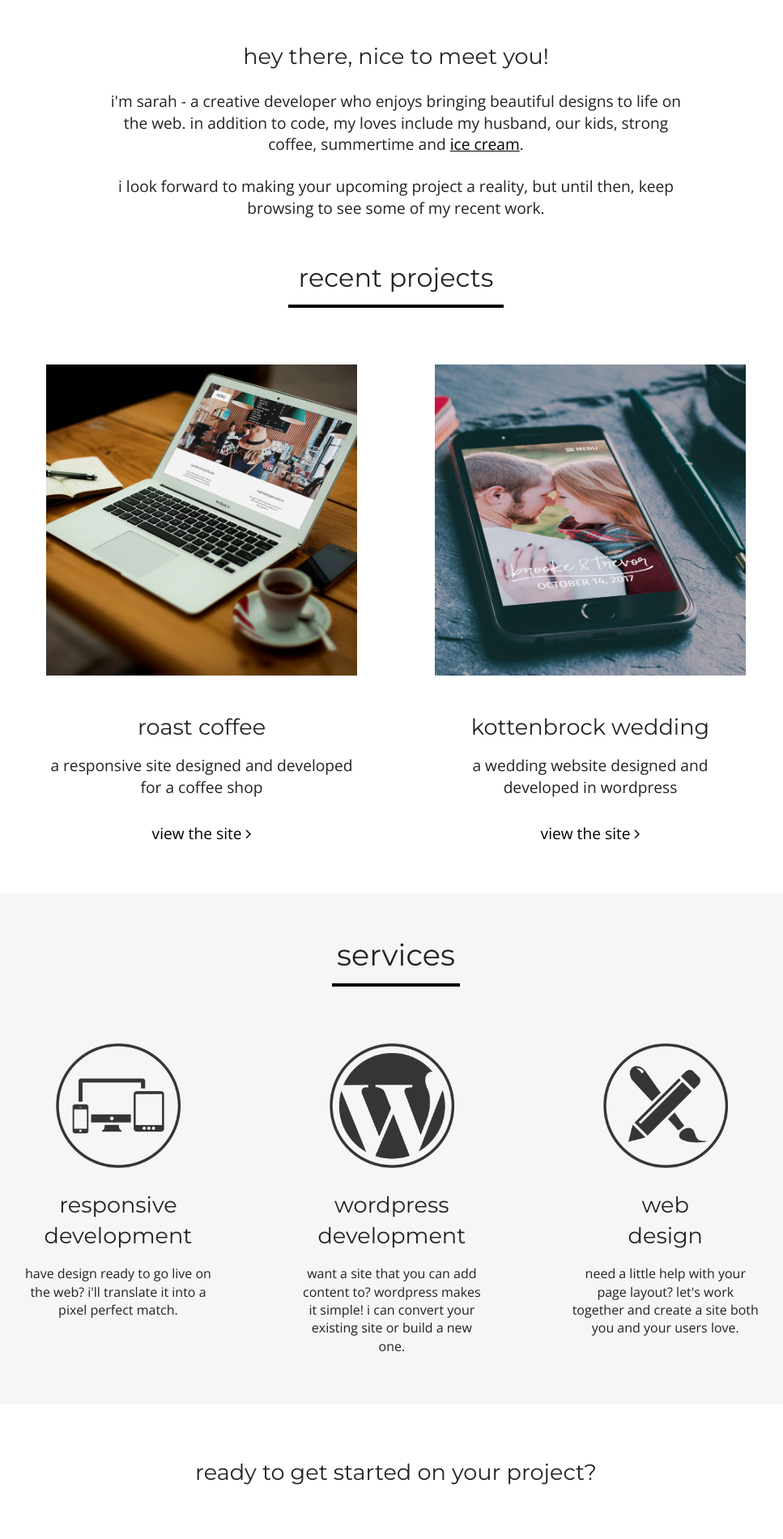
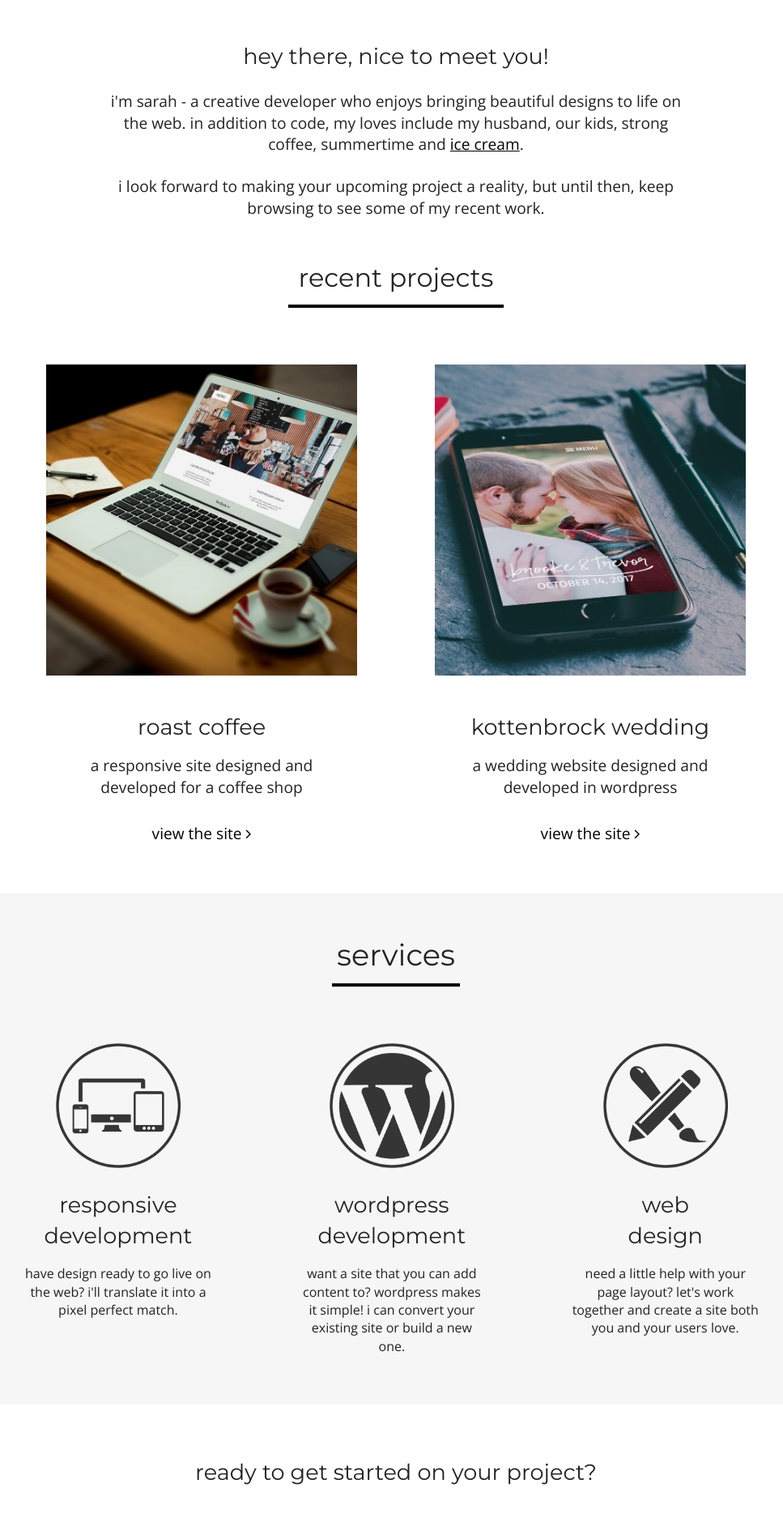
Before and after one commit to skiddhubbard/skiddhubbard.github.io, a Jekyll site: the page built from index.md, in a window 1280 px wide. Shown: the part 916-2816 px from the top of the page at 81% size, without its empty margins (151-1118 px from the left). Built offline with Jekyll 4.4.1, drawn with Linux system fonts in a browser that asks for light colours; nearby versions of some CDN libraries.

Commit message:
changed margin work p

```diff
--- a/_sass/site/_base.scss
+++ b/_sass/site/_base.scss
@@ -287,7 +287,7 @@ header h3 {
 }
 
 .work p {
-  margin: 15px 0px;
+  margin: 15px;
 }
 
 #work-header {
```
